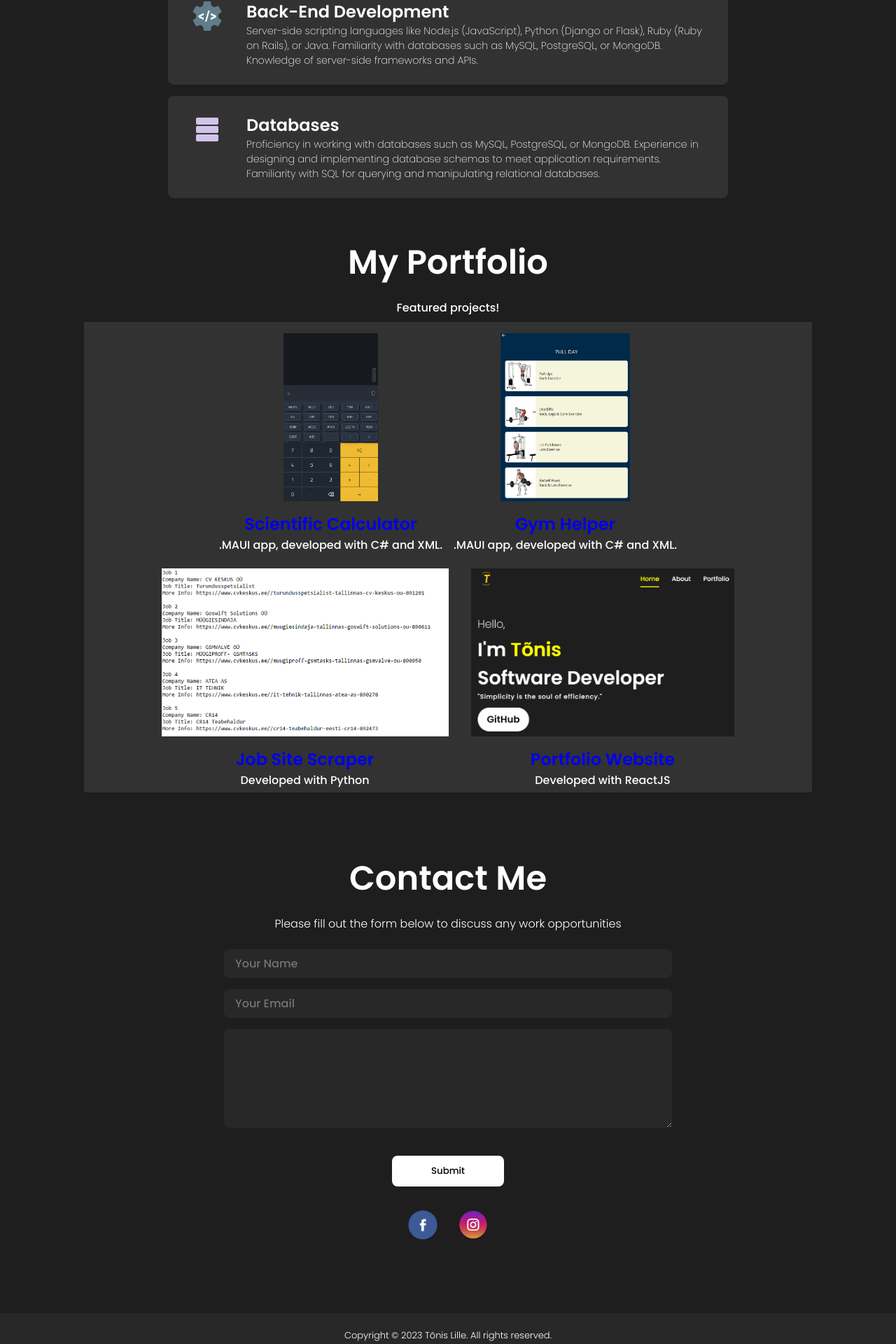
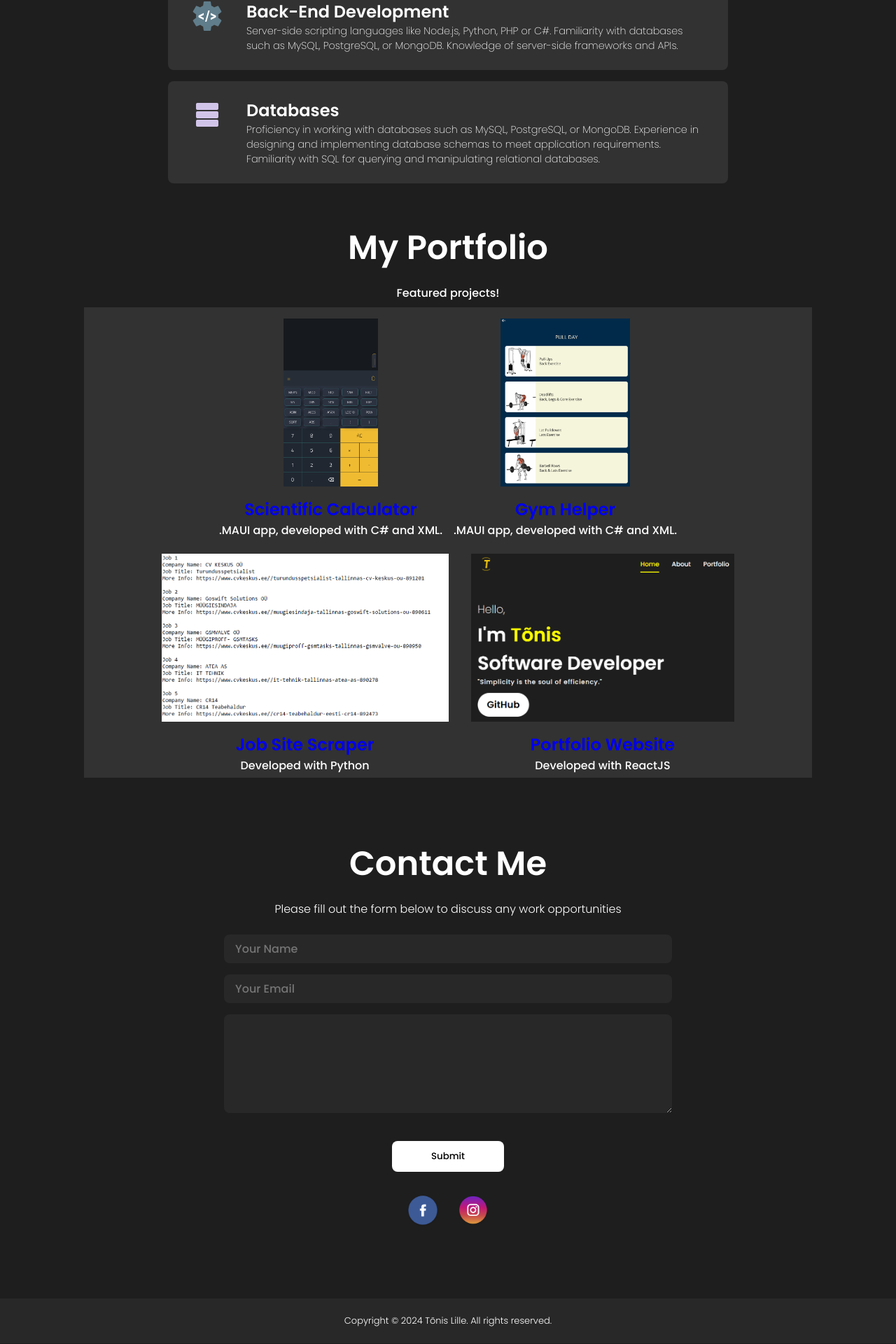
Before and after one commit to t6nislille/Portfolio-Website, a React (Create React App) app: page / in a window 1280 px wide. Shown: the part 1212-3132 px from the top of the page at 70% size. Built offline with nearby package versions, Linux system fonts and the light colour scheme.

Commit message:
Small fix

```diff
--- a/src/components/Footer/footer.js
+++ b/src/components/Footer/footer.js
@@ -4,7 +4,7 @@ import './footer.css';
 const Footer = () => {
     return (
         <footer className='footer'>
-            Copyright &#169; 2023 Tõnis Lille. All rights reserved.
+            Copyright &#169; 2024 Tõnis Lille. All rights reserved.
         </footer>
     );
 }
--- a/src/components/Intro/intro.css
+++ b/src/components/Intro/intro.css
@@ -78,8 +78,15 @@
     }
 }
 
-@media screen and (max-width:480px) {
+@media screen and (max-width:580px) {
     .bg {
         right: -10vw;
     }
+
+    .introContent {
+        font-size: 8vw;
 }
+    .hello {
+        font-size: 4.5vw;
+}
+}
--- a/src/components/Skills/skills.js
+++ b/src/components/Skills/skills.js
@@ -25,7 +25,7 @@ const Skills = () => {
                     <img src={backEndIcon} alt="backEndIcon" className='skillBarImg'/>
                     <div className='skillBarText'>
                         <h2>Back-End Development</h2>
-                        <p>Server-side scripting languages like Node.js (JavaScript), Python (Django or Flask), Ruby (Ruby on Rails), or Java.
+                        <p>Server-side scripting languages like Node.js, Python, PHP or C#.
                         Familiarity with databases such as MySQL, PostgreSQL, or MongoDB.
                         Knowledge of server-side frameworks and APIs.</p>
                     </div>
```
